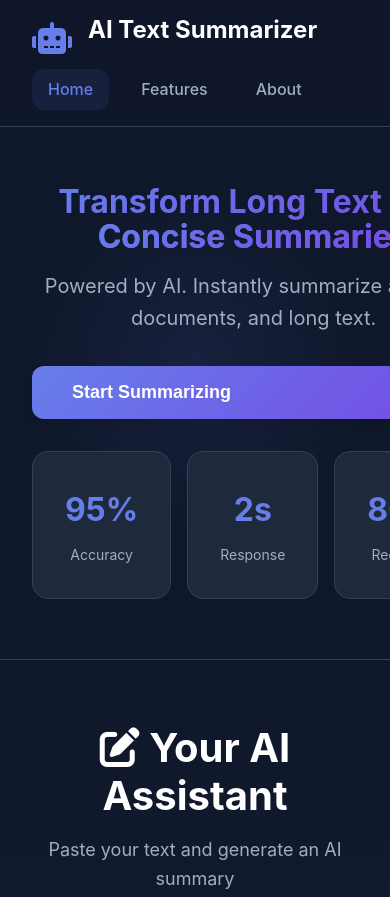
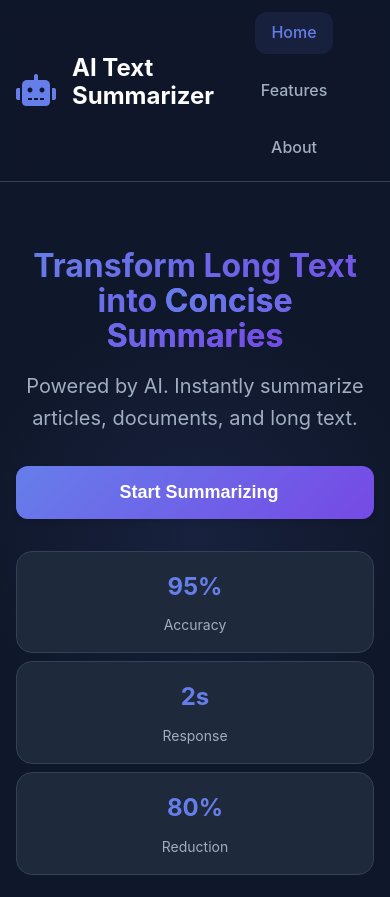
Before and after one commit to Krish1908/Text_Summarizer, a plain HTML site: page index.html in a window 390 px wide. Shown: the top 897 px of the page. Drawn offline with Linux system fonts and the light colour scheme; files that its build step writes are made by us from their sources; files whose address does not match are found by name.

Commit message:
try mobile version

```diff
--- a/styles.css
+++ b/styles.css
@@ -65,6 +65,7 @@ body {
     color: var(--text-color);
     line-height: 1.6;
     overflow-x: hidden;
+    max-width: 100vw;
 }
 
 .container {
@@ -143,8 +144,6 @@ a:hover {
     padding: 1rem 2rem;
     max-width: 1200px;
     margin: 0 auto;
-    flex-wrap: wrap;
-    gap: 0.5rem;
 }
 
 .logo {
@@ -201,6 +200,8 @@ a:hover {
     padding: 120px 0 60px 0;
     position: relative;
     overflow: hidden;
+    width: 100%;
+    box-sizing: border-box;
 }
 
 .hero::before {
@@ -220,8 +221,10 @@ a:hover {
     gap: 4rem;
     align-items: center;
     max-width: 1200px;
+    width: 100%;
     margin: 0 auto;
     padding: 0 2rem;
+    box-sizing: border-box;
 }
 
 .hero-text {
@@ -232,6 +235,8 @@ a:hover {
     font-size: 4rem;
     margin-bottom: 1rem;
     line-height: 1.1;
+    overflow-wrap: break-word;
+    word-break: break-word;
 }
 
 .hero-title .highlight {
@@ -257,6 +262,8 @@ a:hover {
     display: grid;
     grid-template-columns: repeat(3, 1fr);
     gap: 1rem;
+    width: 100%;
+    box-sizing: border-box;
 }
 
 .stat-card {
@@ -367,7 +374,7 @@ a:hover {
 
 /* Main Content */
 .main-content {
-    padding: 4rem 0;
+    padding: 8rem 0;
 }
 
 .section-header {
@@ -716,10 +723,15 @@ textarea::placeholder {
         grid-template-columns: 1fr;
         text-align: center;
         gap: 2rem;
+        padding: 0 1rem;
     }
 
     .hero-title {
         font-size: 3rem;
+    }
+
+    .hero-text {
+        max-width: 100%;
     }
 
     .features-grid {
@@ -746,6 +758,19 @@ textarea::placeholder {
 
     .hero-actions {
         justify-content: center;
+    }
+
+    .hero-stats {
+        grid-template-columns: repeat(3, 1fr);
+        gap: 0.5rem;
+    }
+
+    .stat-card {
+        padding: 1rem 0.5rem;
+    }
+
+    .stat-number {
+        font-size: 1.5rem;
     }
 
     .features-grid {
@@ -783,6 +808,11 @@ textarea::placeholder {
     .about-image {
         display: none;
     }
+
+    .btn-large {
+        width: 100%;
+        justify-content: center;
+    }
 }
 
 @media (max-width: 480px) {
@@ -792,6 +822,10 @@ textarea::placeholder {
 
     .hero-title {
         font-size: 2rem;
+    }
+
+    .hero-stats {
+        grid-template-columns: 1fr;
     }
 
     .hero-actions {
@@ -809,6 +843,10 @@ textarea::placeholder {
 
     .action-controls {
         flex-direction: column;
+    }
+
+    .header-content {
+        padding: 0.75rem 1rem;
     }
 }
 
```
